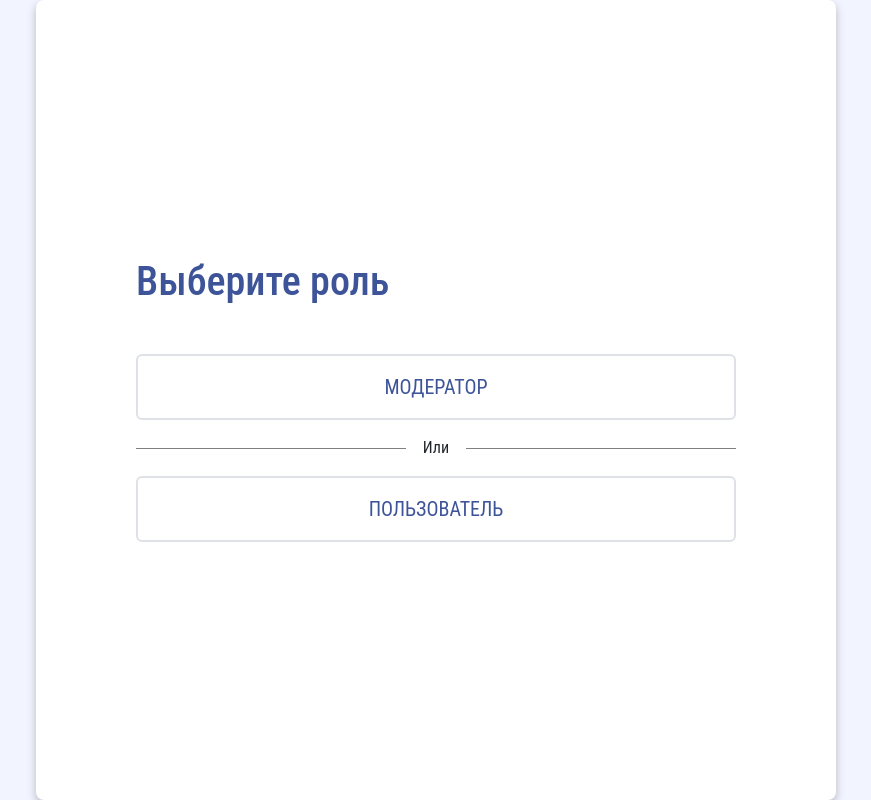
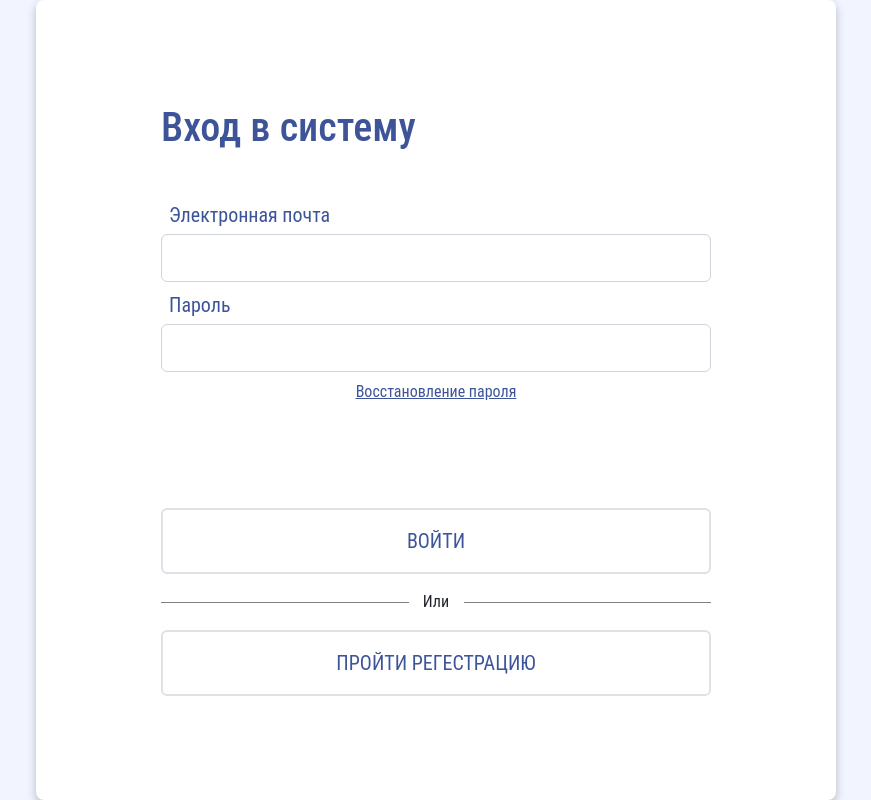
Before and after one commit to izykw/AdaptiveTesting, a React (Create React App) app: page / in a window 1280 px wide. Shown: the whole page, without its empty margins (204-1075 px from the left). Built offline with nearby package versions, Linux system fonts and the light colour scheme.

Commit message:
added authorization and registration forms

```diff
--- a/src/components/app/App.js
+++ b/src/components/app/App.js
@@ -2,23 +2,33 @@ import { createBrowserRouter } from 'react-router-dom';
 
 import SelectRole from '../select-role/SelectRole';
 import UserCabinet from '../user/UserCabinet';
+import Testing from '../testing/testing/Testing';
+import ErrorPage from '../error/ErrorPage';
+import TestsList from '../testing/tests-list/TestsList';
+import Authorization from '../authorization/Authorization';
+import ModeratorEditTest
+	from '../moderator/moderator-cabinet/moderator-edit-test/ModeratorEditTest';
 import ModeratorCabinet
 	from '../moderator/moderator-cabinet/ModeratorCabinet';
 import ModeratorManagementThem
 	from '../moderator/moderator-management-them/ModeratorManagementThem';
 import ModeratorCreateQuestion
 	from '../moderator/moderator-management-them/moderator-create-question/ModeratorCreateQuestion';
-import Testing from '../testing/testing/Testing';
-import ErrorPage from '../error/ErrorPage';
-import TestsList from '../testing/tests-list/TestsList';
-import ModeratorEditTest
-	from '../moderator/moderator-cabinet/moderator-edit-test/ModeratorEditTest';
+import Registration from '../registration/Registration';
 
 export const router = createBrowserRouter([
 	{
 		path: '/',
+		element: <Authorization/>,
+		errorElement: <ErrorPage/>
+	},
+	{
+		path: '/registration',
+		element: <Registration/>,
+	},
+	{
+		path: '/select-role',
 		element: <SelectRole/>,
-		errorElement: <ErrorPage/>
 	},
 	{
 		path: '/moderator',
--- /dev/null
+++ b/src/components/authorization/Authorization.js
@@ -0,0 +1,69 @@
+import React from 'react';
+import { Link } from 'react-router-dom';
+import { useForm } from 'react-hook-form';
+import Wrapper from '../second-components/wrapper/Wrapper';
+import { Container } from 'reactstrap';
+import styles from './authorization.module.css';
+import {
+	InputWithLabel
+} from '../second-components/form-autorization-inputs/InputWithLabel';
+
+const { horizontal_line } = styles;
+
+export default function Authorization() {
+	const {
+		register,
+		handleSubmit,
+		formState: { errors }
+	} = useForm({
+		defaultValues: {
+			email: '',
+			password: '',
+		}
+	});
+
+	const authorization = (data) => {
+		console.log(data);
+	};
+
+	const emailErrorMessage = 'Пожалуйста, введите электронную почту';
+	const passwordErrorMessage = 'Пожалуйста, введите пароль';
+
+	return (
+		<Wrapper>
+			<Container className="shadow_element bg-light rounded-3">
+				<form onSubmit={handleSubmit(authorization)}
+							style={{ maxWidth: '550px', minHeight: '100vh' }}
+							className="d-flex flex-column justify-content-evenly mx-auto text-primary">
+					<div className="d-flex flex-column">
+						<h1 className="mb-5">Вход в систему</h1>
+						<InputWithLabel errors={errors}
+														type="email"
+														title="Электронная почта"
+														register={register('email', { required: emailErrorMessage })}/>
+						<InputWithLabel errors={errors}
+														type="password"
+														title="Пароль"
+														register={register('password', { required: passwordErrorMessage })}/>
+						<Link to="/recovery-password" className="text-primary mx-auto">
+							Восстановление пароля
+						</Link>
+					</div>
+					<div className="d-flex flex-column justify-content-between">
+						<button type="submit"
+										className="btn text-primary border border-2 fs-5 p-3">
+							{'Войти'.toUpperCase()}
+						</button>
+						<span className={`${horizontal_line} text-dark text-center py-3`}>
+						Или
+					</span>
+						<Link to="/registration"
+									className="btn text-primary border border-2 fs-5 p-3">
+							{'Пройти регестрацию'.toUpperCase()}
+						</Link>
+					</div>
+				</form>
+			</Container>
+		</Wrapper>
+	);
+}
--- /dev/null
+++ b/src/components/authorization/authorization.module.css
@@ -0,0 +1,22 @@
+.horizontal_line {
+	position: relative;
+}
+
+.horizontal_line::after {
+	content: "";
+	position: absolute;
+	display: block;
+	top: 50%;
+	right: 0;
+	width: 45%;
+	border-bottom: 1px solid rgba(0, 0, 0, 0.5);
+}
+
+.horizontal_line::before {
+	content: "";
+	position: absolute;
+	display: block;
+	top: 50%;
+	width: 45%;
+	border-bottom: 1px solid rgba(0, 0, 0, 0.5);
+}
--- a/src/components/moderator/moderator-cabinet/moderator-create-test/ModeratorCreateTest.js
+++ b/src/components/moderator/moderator-cabinet/moderator-create-test/ModeratorCreateTest.js
@@ -24,12 +24,12 @@ export default function ModeratorCreateTest({ testSettings: defaultSettings }) {
 	} = useForm({
 		reValidateMode: 'onBlur',
 		defaultValues: {
-			competence: defaultSettings.competence.pk ?? '',
-			level: defaultSettings.level.id ?? '',
-			testName: defaultSettings.name ?? '',
-			testTime: convertTimeToSeconds(defaultSettings.time) / 60 ?? '',
-			questionsCount: defaultSettings.questions_count ?? '',
-			thresholdScore: defaultSettings.next_level_score ?? '',
+			competence: defaultSettings?.competence?.pk ?? '',
+			level: defaultSettings?.level?.id ?? '',
+			testName: defaultSettings?.name ?? '',
+			testTime: convertTimeToSeconds(defaultSettings?.time) / 60 ?? '',
+			questionsCount: defaultSettings?.questions_count ?? '',
+			thresholdScore: defaultSettings?.next_level_score ?? '',
 		}
 	});
 
--- a/src/components/moderator/moderator-management-them/moderator-create-question/ModeratorCreateQuestion.js
+++ b/src/components/moderator/moderator-management-them/moderator-create-question/ModeratorCreateQuestion.js
@@ -7,11 +7,11 @@ import SelectWithIcon
 import { addAnswersInput } from './AnswerInput';
 import {
 	changeCountAnswers,
-	errorMessage,
 	getQuestionOptions,
 	checkAnswersCount,
 	postQuestion
 } from './moderatorCreateQuestions.services';
+import { errorMessage } from '../../../../services/services';
 
 import styles from './moderatorCreateQuestion.module.css';
 import TestingApi from '../../../../services/testingApi';
--- a/src/components/moderator/moderator-management-them/moderator-create-question/moderatorCreateQuestions.services.js
+++ b/src/components/moderator/moderator-management-them/moderator-create-question/moderatorCreateQuestions.services.js
@@ -51,10 +51,6 @@ export function getQuestionOptions() {
 	);
 }
 
-export function errorMessage(message) {
-	return <p className="text-danger p-1 m-0">{message}</p>;
-}
-
 export function checkAnswersCount() {
 	const type = document.querySelector('[name="type"]')?.value;
 	const isCorrects = document.querySelectorAll('[type="checkbox"]');
--- a/src/components/registration/Registration.js
+++ b/src/components/registration/Registration.js
@@ -0,0 +1,65 @@
+import React from 'react';
+import { Link } from 'react-router-dom';
+import { Container } from 'reactstrap';
+import Wrapper from '../second-components/wrapper/Wrapper';
+import { useForm } from 'react-hook-form';
+import {
+	InputWithLabel
+} from '../second-components/form-autorization-inputs/InputWithLabel';
+
+export default function Registration() {
+	const { register, handleSubmit, formState: { errors }, setError } = useForm({
+		defaultValues: {
+			email: '',
+			password: '',
+			passwordRepeated: '',
+		}
+	});
+
+	const registration = (data) => {
+		if (data.password !== data.passwordRepeated) {
+			setError('passwordRepeated', { message: 'Пароли должны совпадать' });
+			return;
+		}
+	};
+
+	const emailErrorMessage = 'Пожалуйста, введите почту';
+	const passwordErrorMessage = 'Пожалуйста, введите пароль';
+	const passwordRepeatedErrorMessage = 'Пожалуйста, введите пароль';
+
+	return (
+		<Wrapper>
+			<Container className="shadow_element bg-light rounded-3">
+				<Link to="/" className="text-primary p-2 position-fixed">
+					Вернуться
+				</Link>
+				<form onSubmit={handleSubmit(registration)}
+							style={{ maxWidth: '550px', minHeight: '100vh' }}
+							className="d-flex flex-column justify-content-evenly mx-auto text-primary">
+					<div className="d-flex flex-column">
+						<h1 className="mb-5">Регистрация</h1>
+						<InputWithLabel errors={errors}
+														type="email"
+														title="Электронная почта"
+														register={register('email',
+															{ required: emailErrorMessage })}/>
+						<InputWithLabel errors={errors}
+														type="password"
+														title="Введите пароль"
+														register={register('password',
+															{ required: passwordErrorMessage })}/>
+						<InputWithLabel errors={errors}
+														type="password"
+														title="Повторите пароль"
+														register={register('passwordRepeated',
+															{ required: passwordRepeatedErrorMessage })}/>
+					</div>
+					<button type="submit"
+									className="btn text-primary border border-2 fs-5 p-3">
+						{'Зарегестрироваться'.toUpperCase()}
+					</button>
+				</form>
+			</Container>
+		</Wrapper>
+	);
+}
--- /dev/null
+++ b/src/components/second-components/form-autorization-inputs/InputWithLabel.js
@@ -0,0 +1,16 @@
+import { errorMessage } from '../../../services/services';
+import React from 'react';
+
+export function InputWithLabel({ errors, type, title, register }) {
+	return (
+		<label className="form-label fs-5">
+			<span className="ps-2">{title}</span>
+			{
+				errors[register.name] && errorMessage(errors[register.name].message)
+			}
+			<input type={type}
+						 {...register}
+						 className="form-control py-2 fs-5 text-primary mt-1"/>
+		</label>
+	);
+}
--- a/src/components/second-components/select-with-icon/SelectWithIcon.js
+++ b/src/components/second-components/select-with-icon/SelectWithIcon.js
@@ -1,9 +1,7 @@
 import React from 'react';
 import { Col } from 'reactstrap';
 import SvgIcons from '../svg-icons/SvgIcons';
-import {
-	errorMessage
-} from '../../moderator/moderator-management-them/moderator-create-question/moderatorCreateQuestions.services';
+import {errorMessage} from '../../../services/services';
 
 export default function SelectWithIcon({name, title, handleForm, options}) {
 	const {register, errors, required} = handleForm;
@@ -15,7 +13,7 @@ export default function SelectWithIcon({name, title, handleForm, options}) {
 				{...register(name, {required: required[name]})}
 				className="form-select border-1 border-secondary bg-transparent w-50">
 				<option key="empty" value="">{''}</option>
-				{options.map(({id, pk, name}, i) => {
+				{options.map(({id, pk, name}) => {
 					// if not id, then pk
 					return <option key={id ?? pk} value={id ?? pk}>{name}</option>;
 				})}
--- a/src/services/services.js
+++ b/src/services/services.js
@@ -1,4 +1,6 @@
 // time = seconds
+import React from 'react';
+
 export function convertToCorrectTime(time) {
 	const hours = `${Math.floor(((time / 3600) % 24) / 10)}${Math.floor(
 		((time / 3600) % 24) % 10)}`;
@@ -18,3 +20,7 @@ export function convertTimeToSeconds(time) {
 	return Math.floor((temp[0] * 3600)) + Math.floor(temp[1] * 60) +
 		Number.parseInt(temp[2]);
 }
+
+export function errorMessage(message) {
+	return <span className="text-danger ms-2 fs-6">{message}</span>
+}
```
Also changed, not shown: src/components/login/Login.js (deleted).
